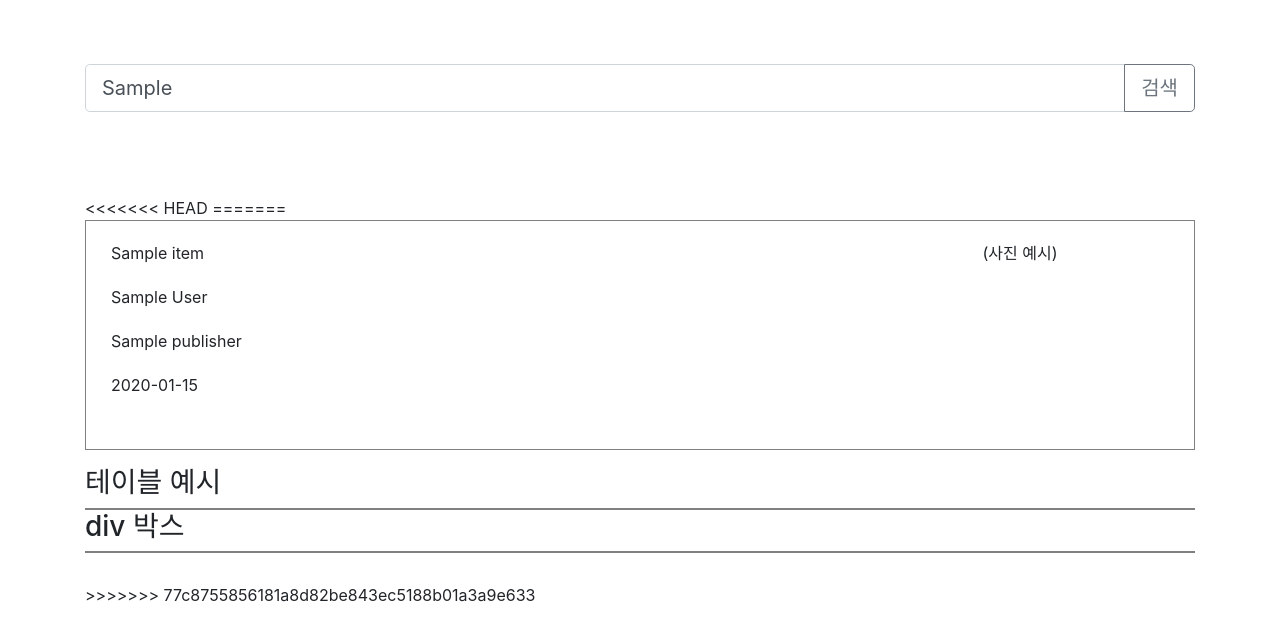
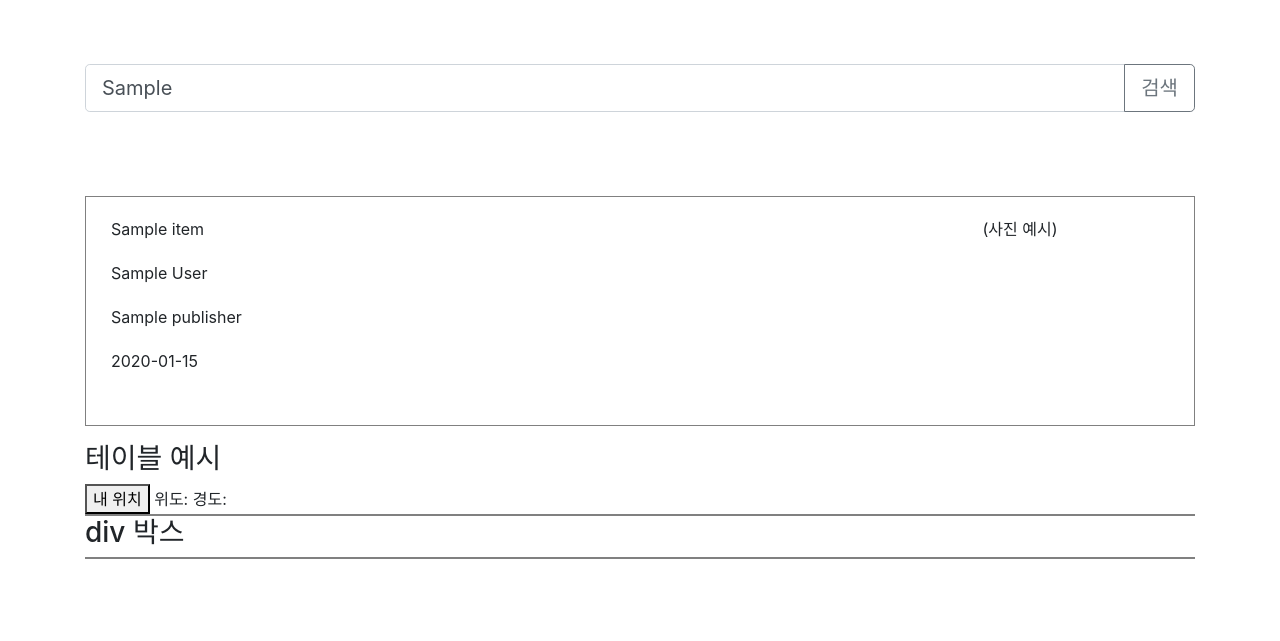
Before and after one commit to Srltas/3-1-OpenSource_Project, a Django app: template django_project/templates/search/search_detail.html in a window 1280 px wide. Shown: the part 56-697 px from the top of the page. Run offline with Django 3.2, Linux system fonts and the light colour scheme; the template is opened without the code that fills it: most values are stand-ins (such as "Sample title", 1, 10 or a date in 2020); some libraries are stand-ins or nearby versions.

Commit message:
위도 경도 가지고 오기

```diff
--- a/django_project/book/views.py
+++ b/django_project/book/views.py
@@ -5,4 +5,4 @@ from django.http import HttpResponse
 
 
 def bookDetail(request, book_id):
-    return HttpResponse(book_id)
+    return render(request, 'search/search_detail.html')
--- a/django_project/search/urls.py
+++ b/django_project/search/urls.py
@@ -7,5 +7,4 @@ app_name = 'search'
 
 urlpatterns = [
     path('', views.index, name='index'),
-    path('detail', views.detail, name='detail'),
 ]
--- a/django_project/search/views.py
+++ b/django_project/search/views.py
@@ -16,10 +16,6 @@ def index(request):
         page_list = lib_search(kw, page)
 
     return render(request, 'search/search_result.html', page_list)
-
-def detail(request):
-    return render(request, 'search/search_detail.html')
-
 
 '''
 도서 검색 함수
--- a/django_project/templates/search/search_detail.html
+++ b/django_project/templates/search/search_detail.html
@@ -1,18 +1,41 @@
 {% extends 'base.html'%}
 {% block content %}
 
+<script type="text/javascript">
+
+//x를 demo랑 연결
+var x = document.getElementById("demo");
+
+function getLocation() {
+    //alert("getLocation");
+    if(navigator.geolocation){
+        navigator.geolocation.getCurrentPosition(function(pos){
+            $('#latitude').html(pos.coords.latitude);
+            $('#longitude').html(pos.coords.longitude);
+        });
+    }
+    else{
+        alert("위치를 얻을 수 없습니다.");
+    }
+}
+function showPosition(position) {
+    x.innerHTML = "위도:" + position.coords.latitude + " 경도:" + position.coords.longitude;
+}
+
+</script>
+
 <div class="container">
-    <form id = "searchForm" method="get" action = "{% url 'search:index' %}">
+    <form id="searchForm" method="get" action="{% url 'search:index' %}">
         <div class="input-group mb-3 input-group-lg">
-                <input id="search" type="text" class="form-control" placeholder="검색어 입력" name="kw" value="{{ kw|default_if_none:'' }}" aria-label="Recipient's username" aria-describedby="button-addon2">
+            <input id="search" type="text" class="form-control" placeholder="검색어 입력" name="kw"
+                   value="{{ kw|default_if_none:'' }}" aria-label="Recipient's username"
+                   aria-describedby="button-addon2">
             <div class="input-group-append">
                 <button class="btn btn-outline-secondary" type="submit" id="button-addon2">검색</button>
             </div>
         </div>
     </form>
     <div class="space" style="margin-top: 84px"></div>
-<<<<<<< HEAD
-=======
 
     <div class="searchList">
         <ul class="resultList">
@@ -57,8 +80,12 @@
         -->
 
         <div class="titleArea">
-        <h3 class="tableTitle">테이블 예시<h3>
+            <h3 class="tableTitle">테이블 예시</h3>
+            <button onclick="getLocation()">내 위치</button>
+            <a>위도:<a id="latitude"></a></a>
+            <a>경도:<a id="longitude"></a></a>
         </div>
+
         <div class="infoArea" style="border: 1px solid gray">
             <thead>
             <tr>
@@ -79,8 +106,6 @@
         </div>
 
     </div>
-
->>>>>>> 77c8755856181a8d82be843ec5188b01a3a9e633
 </div>
 
 {% endblock %}
```
Lines whose indentation alone changed are shown as unchanged.
